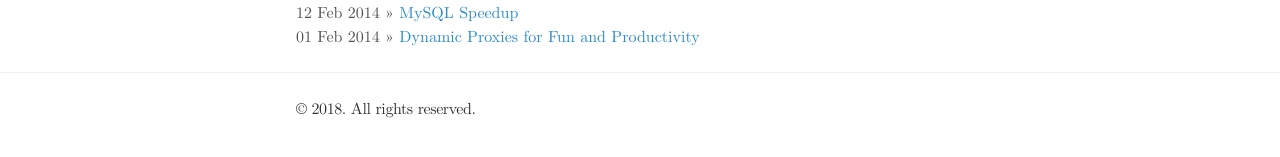
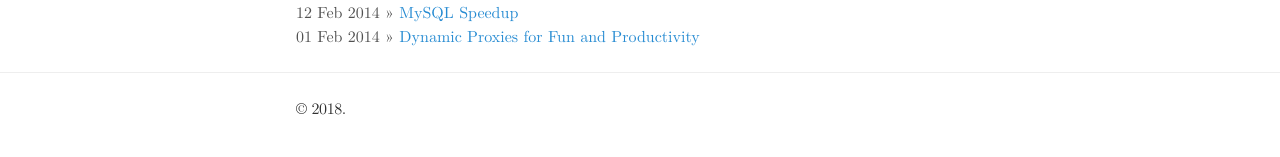
Before and after one commit to rymndhng/rymndhng.github.io, a Jekyll site: the page built from index.html, in a window 1280 px wide. Shown: the part 392-549 px from the top of the page. Built offline with Jekyll 4.4.1, drawn with Linux system fonts in a browser that asks for light colours; some web fonts are replaced; the list of posts is cut into pages by our own code.

Commit message:
Small fixup

```diff
--- a/_config.yml
+++ b/_config.yml
@@ -7,7 +7,7 @@ permalink:        pretty
 # Setup
 title:            rymndhng
 tagline:          '(repeatedly #(do (coffee) (think) (write)))'
-description:      'Personal Blog about Software Engineering and etc.'
+description:      'Blog about Software Engineering and etc. Opinions are my own.'
 url:              http://rymndhng.github.io
 
 author:
--- a/_layouts/default.html
+++ b/_layouts/default.html
@@ -25,7 +25,7 @@
       </div>
       <hr/>
       <div class="container">
-        <h5>&copy; {{ site.time | date: '%Y' }}. All rights reserved.</h5>
+        <h5>&copy; {{ site.time | date: '%Y' }}.</h5>
       </div>
     </div>
 
```
